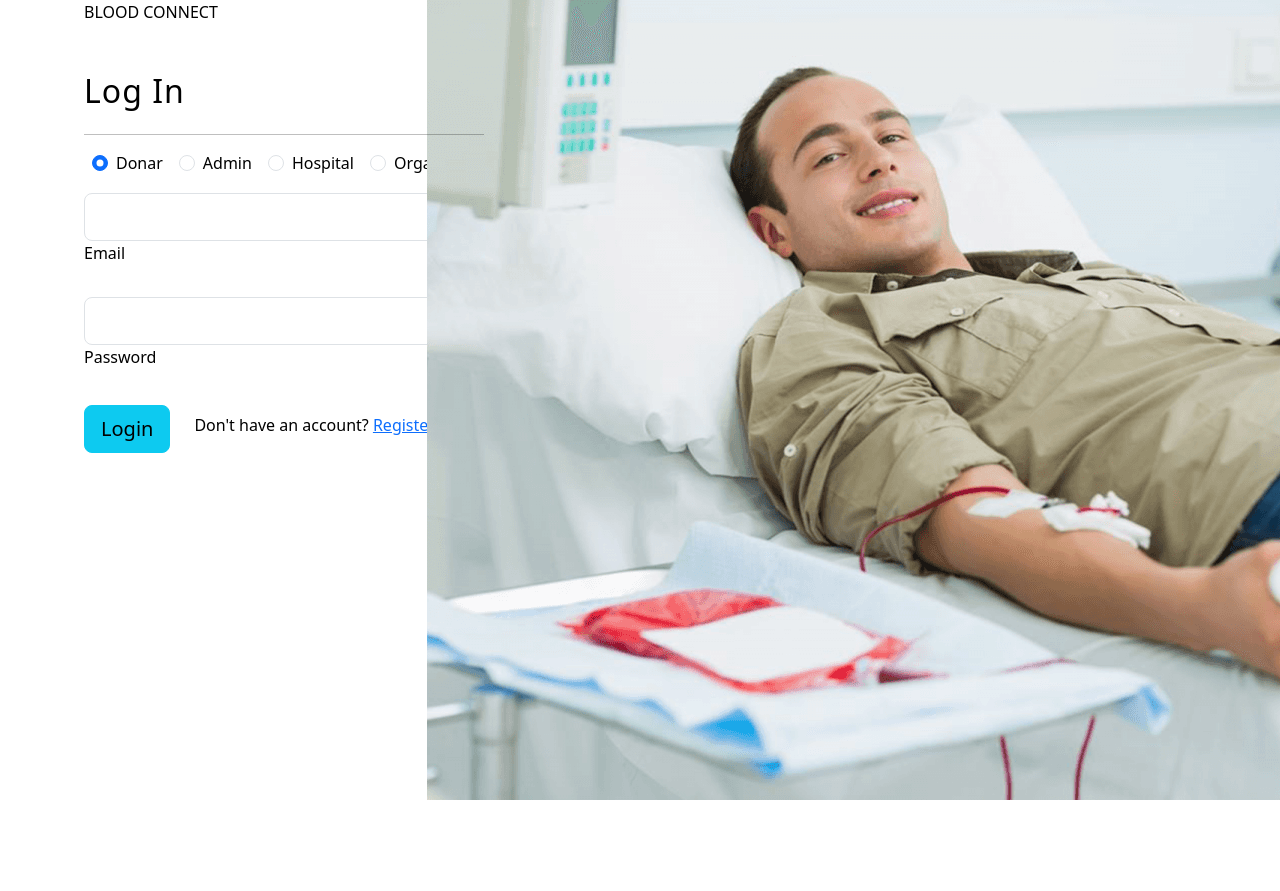
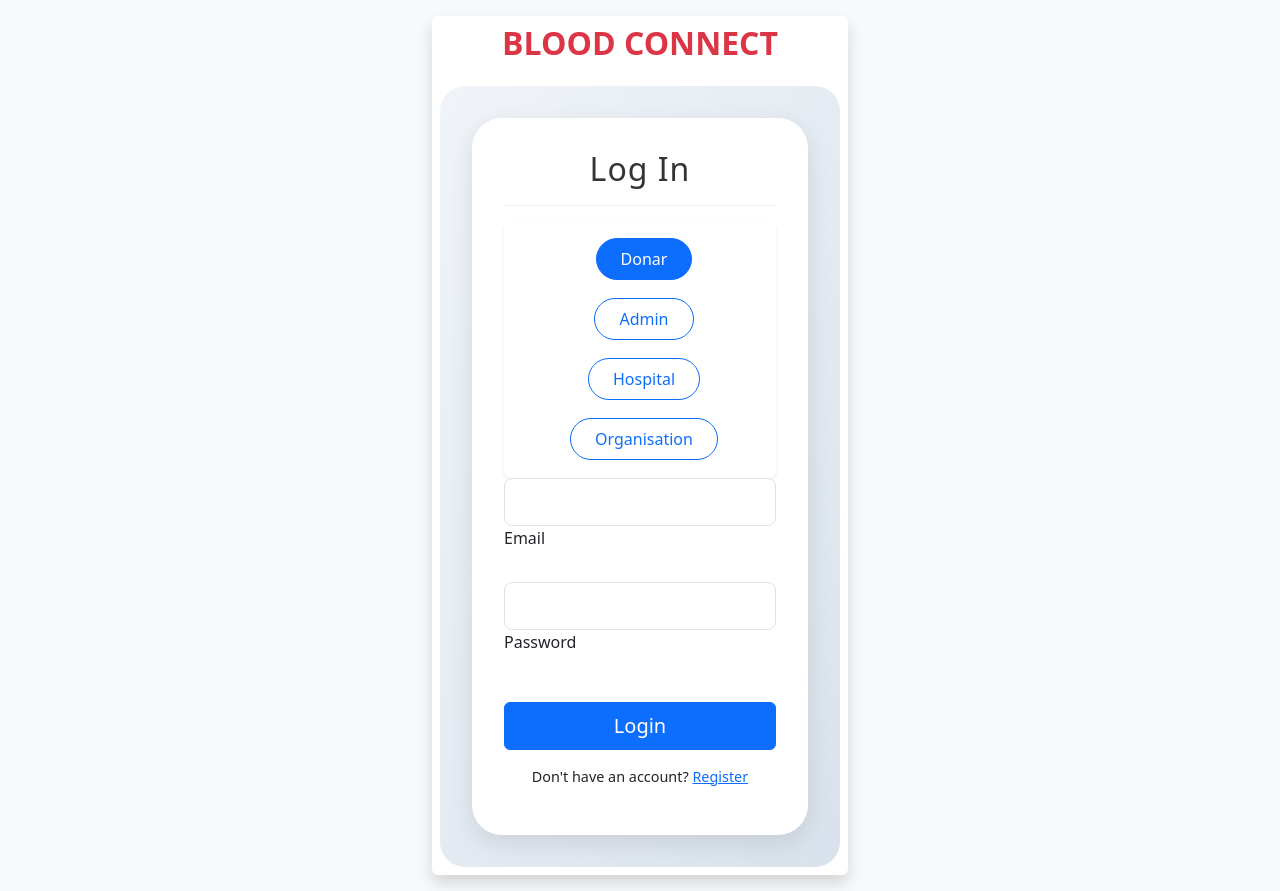
Before and after one commit to ShrihariJujaray/BloodConnect, a React (Create React App) app in the folder client/: page /login in a window 1280 px wide. Before the commit the page ends 800 px from the top, so only its background shows below. Built offline with nearby package versions, Linux system fonts and the light colour scheme.

Commit message:
LoginPage UI updated, Forms UI changed.

```diff
--- a/client/src/components/shared/Form/Form.js
+++ b/client/src/components/shared/Form/Form.js
@@ -15,9 +15,17 @@ const Form = ({ formType, submitBtn, formTitle }) => {
   const [phone, setPhone] = useState("");
 
   return (
-    <div>
+    <div
+      style={{
+        background: "linear-gradient(120deg, #f0f4f8, #d9e2ec)",
+        display: "flex",
+        justifyContent: "center",
+        alignItems: "center",
+        padding: "2rem",
+        borderRadius: "25px",
+      }}
+    >
       <form
-        style={{ width: "25rem" }}
         onSubmit={(e) => {
           if (formType === "login")
             return handleLogin(e, email, password, role);
@@ -35,65 +43,43 @@ const Form = ({ formType, submitBtn, formTitle }) => {
               phone
             );
         }}
+        style={{
+          width: "100%",
+          maxWidth: "500px",
+          background: "#ffffff",
+          padding: "2rem",
+          borderRadius: "30px",
+          boxShadow: "0 8px 24px rgba(0, 0, 0, 0.1)",
+        }}
       >
-        <h2 className="fw-normal mb-2 pb-2" style={{ letterSpacing: 1 }}>
+        <h2
+          className="fw-normal mb-3 text-center"
+          style={{ letterSpacing: 1, color: "#333" }}
+        >
           {formTitle}
         </h2>
-        <hr size="1" />
-        <div className="d-flex mb-3 gap-2">
-          <div className="form-check ms-2">
+        <hr style={{ borderTop: "1px solid #ccc" }} />
+
+        <div className="d-flex flex-wrap justify-content-center gap-3 p-3 rounded-3 shadow-sm ">
+          {["donar", "admin", "hospital", "organisation"].map((type) => (
+            <div key={type} className="form-check form-check-inline">
               <input
                 type="radio"
-              className="form-check-input"
+                className="btn-check"
                 name="role"
-              id="donarRadio"
-              value={"donar"}
+                id={`${type}Radio`}
+                value={type}
                 onChange={(e) => setRole(e.target.value)}
-              defaultChecked
+                defaultChecked={type === "donar"}
               />
-            <label htmlFor="donarRadio" className="form-check-label">
-              Donar
+              <label
+                className="btn btn-outline-primary rounded-pill px-4 py-2 text-capitalize"
+                htmlFor={`${type}Radio`}
+              >
+                {type}
               </label>
             </div>
-          <div className="form-check ms-2">
-            <input
-              type="radio"
-              className="form-check-input"
-              name="role"
-              id="adminRadio"
-              value={"admin"}
-              onChange={(e) => setRole(e.target.value)}
-            />
-            <label htmlFor="adminRadio" className="form-check-label">
-              Admin
-            </label>
-          </div>
-          <div className="form-check ms-2">
-            <input
-              type="radio"
-              className="form-check-input"
-              name="role"
-              id="hospitalRadio"
-              value={"hospital"}
-              onChange={(e) => setRole(e.target.value)}
-            />
-            <label htmlFor="hospitalRadio" className="form-check-label">
-              Hospital
-            </label>
-          </div>
-          <div className="form-check ms-2">
-            <input
-              type="radio"
-              className="form-check-input"
-              name="role"
-              id="organisationRadio"
-              value={"organisation"}
-              onChange={(e) => setRole(e.target.value)}
-            />
-            <label htmlFor="organisationRadio" className="form-check-label">
-              Organisation
-            </label>
-          </div>
+          ))}
         </div>
 
         {(() => {
@@ -102,18 +88,18 @@ const Form = ({ formType, submitBtn, formTitle }) => {
               return (
                 <>
                   <InputType
-                    labelText={"Email"}
-                    lableForm={"forEmail"}
-                    inputType={"email"}
-                    name={"email"}
+                    labelText="Email"
+                    lableForm="forEmail"
+                    inputType="email"
+                    name="email"
                     value={email}
                     onChange={(e) => setEmail(e.target.value)}
                   />
                   <InputType
-                    labelText={"Password"}
-                    lableForm={"forPassword"}
-                    inputType={"password"}
-                    name={"password"}
+                    labelText="Password"
+                    lableForm="forPassword"
+                    inputType="password"
+                    name="password"
                     value={password}
                     onChange={(e) => setPassword(e.target.value)}
                   />
@@ -124,71 +110,71 @@ const Form = ({ formType, submitBtn, formTitle }) => {
                 <>
                   {(role === "donar" || role === "admin") && (
                     <InputType
-                      labelText={"Name"}
-                      lableForm={"forName"}
-                      inputType={"text"}
-                      name={"name"}
+                      labelText="Name"
+                      lableForm="forName"
+                      inputType="text"
+                      name="name"
                       value={name}
                       onChange={(e) => setName(e.target.value)}
                     />
                   )}
                   {role === "hospital" && (
                     <InputType
-                      labelText={"Hospital Name"}
-                      lableForm={"forHospitalName"}
-                      inputType={"text"}
-                      name={"hospitalName"}
+                      labelText="Hospital Name"
+                      lableForm="forHospitalName"
+                      inputType="text"
+                      name="hospitalName"
                       value={hospitalName}
                       onChange={(e) => setHospitalName(e.target.value)}
                     />
                   )}
                   {role === "organisation" && (
                     <InputType
-                      labelText={"Organisation Name"}
-                      lableForm={"forOrganisationName"}
-                      inputType={"text"}
-                      name={"organisationName"}
+                      labelText="Organisation Name"
+                      lableForm="forOrganisationName"
+                      inputType="text"
+                      name="organisationName"
                       value={organisationName}
                       onChange={(e) => setOrganisationName(e.target.value)}
                     />
                   )}
                   <InputType
-                    labelText={"Email"}
-                    lableForm={"forEmail"}
-                    inputType={"email"}
-                    name={"email"}
+                    labelText="Email"
+                    lableForm="forEmail"
+                    inputType="email"
+                    name="email"
                     value={email}
                     onChange={(e) => setEmail(e.target.value)}
                   />
                   <InputType
-                    labelText={"Password"}
-                    lableForm={"forPassword"}
-                    inputType={"password"}
-                    name={"password"}
+                    labelText="Password"
+                    lableForm="forPassword"
+                    inputType="password"
+                    name="password"
                     value={password}
                     onChange={(e) => setPassword(e.target.value)}
                   />
                   <InputType
-                    labelText={"Website"}
-                    lableForm={"forWebsite"}
-                    inputType={"text"}
-                    name={"website"}
+                    labelText="Website"
+                    lableForm="forWebsite"
+                    inputType="text"
+                    name="website"
                     value={website}
                     onChange={(e) => setWebsite(e.target.value)}
                   />
                   <InputType
-                    labelText={"Address"}
-                    lableForm={"forAddress"}
-                    inputType={"text"}
-                    name={"address"}
+                    labelText="Address"
+                    lableForm="forAddress"
+                    inputType="text"
+                    name="address"
                     value={address}
                     onChange={(e) => setAddress(e.target.value)}
                   />
                   <InputType
-                    labelText={"Phone No."}
-                    lableForm={"forPhone"}
-                    inputType={"text"}
-                    name={"phone"}
+                    labelText="Phone No."
+                    lableForm="forPhone"
+                    inputType="text"
+                    name="phone"
                     value={phone}
                     onChange={(e) => setPhone(e.target.value)}
                   />
@@ -197,19 +183,26 @@ const Form = ({ formType, submitBtn, formTitle }) => {
           }
         })()}
 
-        <div className="pt-1 mb-4 d-flex gap-4">
-          <button className="btn btn-info btn-lg btn-block" type="submit">
+        <div className="pt-3 mt-3 d-flex flex-column align-items-center gap-2">
+          <button
+            className="btn btn-primary btn-lg w-100"
+            type="submit"
+            style={{ borderRadius: "6px", fontWeight: "500" }}
+          >
             {submitBtn}
           </button>
+
+          <p className="mt-2 text-center" style={{ fontSize: "0.9rem" }}>
             {formType === "login" ? (
-            <p className="mt-2">
+              <>
                 Don't have an account? <Link to="/register">Register</Link>
+              </>
+            ) : (
+              <>
+                Already have an account? <Link to="/login">Login</Link>
+              </>
+            )}
           </p>
-          ) : (
-            <p className="mt-2">
-              Already Have an account? <Link to="/login">Login</Link>
-            </p>
-          )}
         </div>
       </form>
     </div>
--- a/client/src/pages/auth/Login.js
+++ b/client/src/pages/auth/Login.js
@@ -1,44 +1,43 @@
-import React, { useState } from 'react'
+import React from 'react'
 import Form from '../../components/shared/Form/Form'
-import {useSelector} from 'react-redux'
-import {DNA} from 'react-loader-spinner'
+import { useSelector } from 'react-redux'
+import { DNA } from 'react-loader-spinner'
 import toast from 'react-hot-toast'
 
 const Login = () => {
-  const {loading,error} = useSelector(state => state.auth)
+  const { loading, error } = useSelector(state => state.auth)
+
   return (
     <>
-      {error && <span>{toast.error(error)}</span>}
-      <div className='row hide_scroll'>
-      <section className="vh-100">
-        <div className="container-fluid">
-                <div className="row">
-                <div className="col-sm-4 text-black">
-              <div className="px-5 ms-xl-4">
-                  <p>BLOOD CONNECT</p>
-              </div>
-              <div className="d-flex align-items-center h-custom-2 px-5 ms-xl-4 mt-5 pt-5 pt-xl-0 mt-xl-n5">
-                {loading ?  (<div className="d-flex w-100 h-100 align-items-center justify-content-center">
-                <DNA
+      {error && toast.error(error)}
+      <div
+        className="container-fluid d-flex justify-content-center align-items-center"
+        style={{
+          minHeight: '1vh',
+          backgroundColor: '#f8f9fa',
+          padding: '1rem'
+        }}
+      >
+        <div className="col-11 col-sm-8 col-md-6 col-lg-4 bg-white p-2 rounded shadow">
+          <h2 className="mb-4 fw-bold text-center text-danger">BLOOD CONNECT</h2>
+          {loading ? (
+            <div className="d-flex align-items-center justify-content-center">
+              <DNA
                 visible={true}
-                height="400"
-                width="400"
+                height="200"
+                width="200"
                 ariaLabel="dna-loading"
-                wrapperStyle={{}}
-                wrapperClass="dna-wrapper"
-                />
-                </div> ):(
-                  <Form formTitle={"Log In"} submitBtn={"Login"} formType={'login'} />
-                )}
-              </div>
+              />
             </div>
-            <div className="col-sm-6 px-0 d-none d-sm-block">
-              <img src="./assets/banner1.jpg" alt="Login image" />
-            </div>
-            </div>
+          ) : (
+            <Form
+              formTitle={"Log In"}
+              submitBtn={"Login"}
+              formType={'login'}
+            />
+          )}
         </div>
-      </section>
-        </div>
+      </div>
     </>
   )
 }
```
Lines whose indentation alone changed are shown as unchanged.
